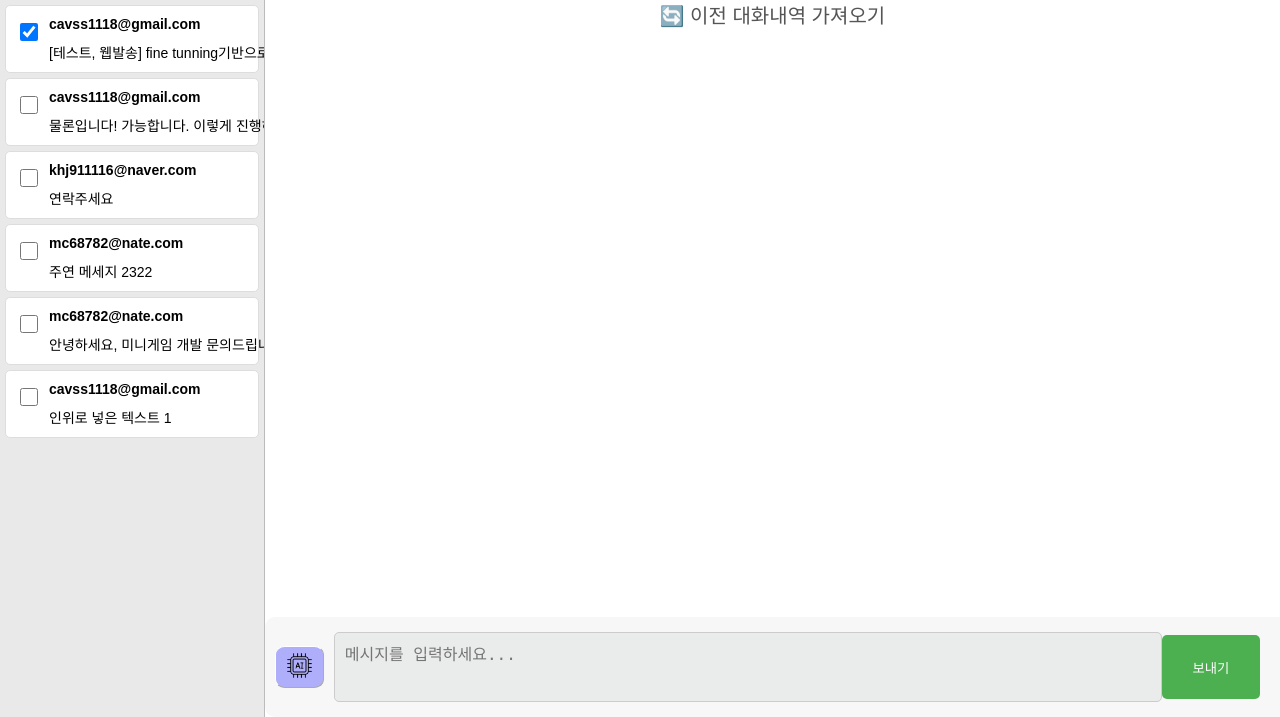
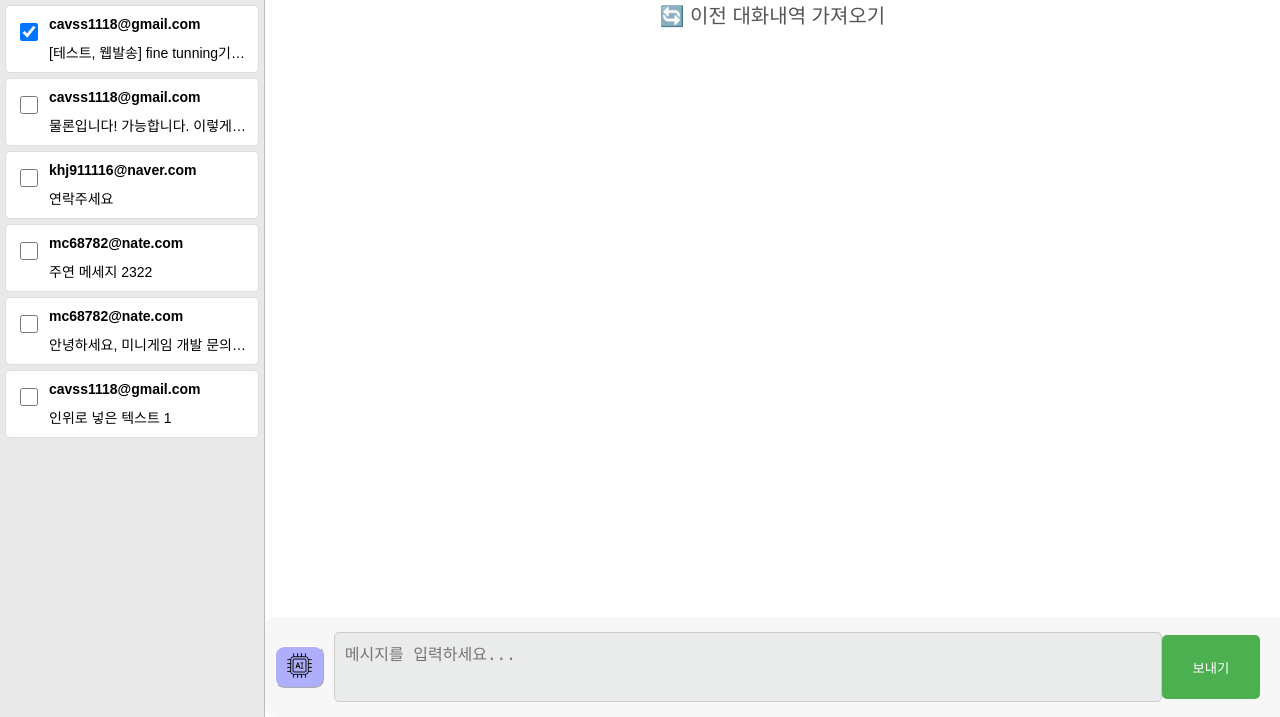
Before and after one commit to Lee-JuYeon/kmongweb, a Flask app: page / in a window 1280 px wide. Shown: the part 83-800 px from the top of the page. Run offline with Flask 3, Linux system fonts and the light colour scheme; data comes from the database, SQL or seed files in the repository; data that the repository does not hold is empty; parts of the project's set-up code (start-up, migrations or seed data) failed here and were passed over.

Commit message:
chatroom text view ui update

```diff
--- a/static/css/chat_room_list.css
+++ b/static/css/chat_room_list.css
@@ -71,3 +71,11 @@
 .chatroom-checkbox:checked + .chatroom-content-container .chat-room-email {
     color: #4a6cf7; /* 체크된 채팅방의 이메일 색상 변경 */
 }
+
+.chatroom-content-container {
+    flex: 1; /* 남은 공간 모두 차지 */
+    display: flex;
+    flex-direction: column;
+    min-width: 0; /* 텍스트가 overflow될 수 있도록 최소 너비 설정 */
+    overflow: hidden; /* 컨테이너 자체의 overflow 처리 */
+}
```
